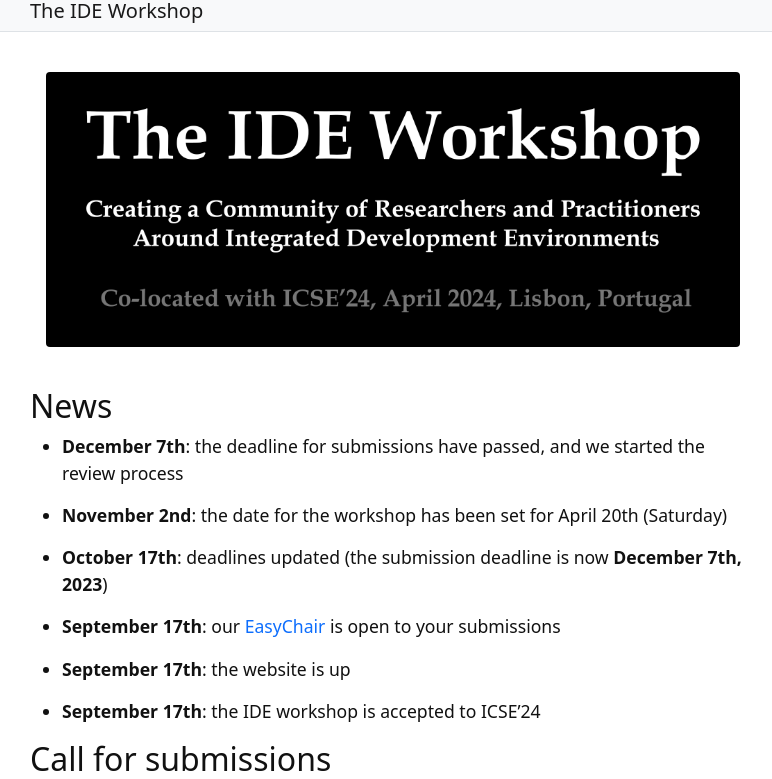
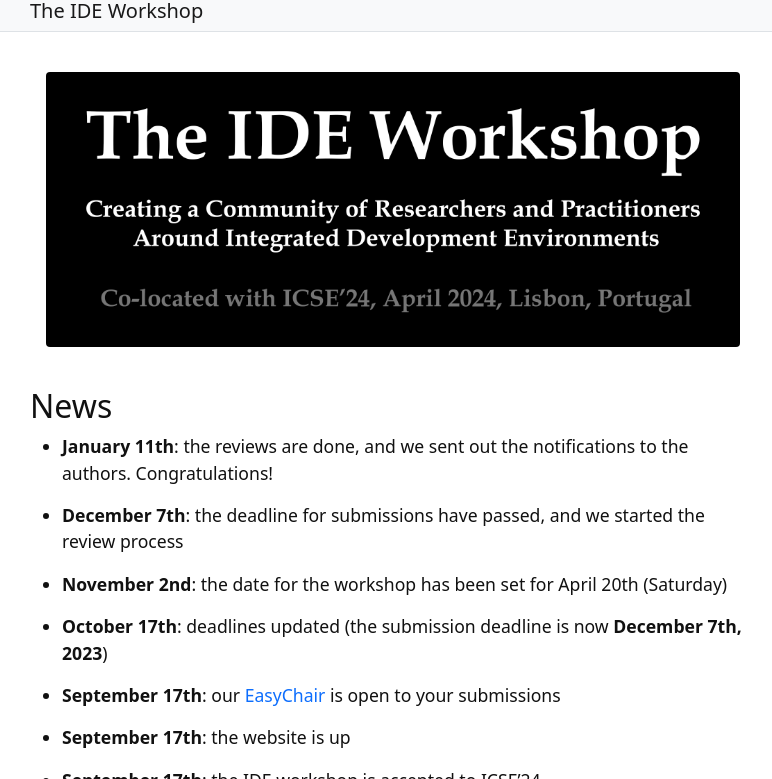
Before and after one commit to ide-workshop/ide-workshop.github.io, a Jekyll site: the page built from index.md, in a window 1280 px wide and 900 px high, cut to the strip 121-900 px from the top of the window. Shown: the whole strip, without its empty margins (247-1019 px from the left). Built offline with Jekyll 4.4.1, drawn with Linux system fonts in a browser that asks for light colours.

Commit message:
Added news

```diff
--- a/index.md
+++ b/index.md
@@ -6,6 +6,8 @@
 {% include figure.html img="title.jpg" alt="title card" width="100%" %}
 
 ## News
+
+* **January 11th**: the reviews are done, and we sent out the notifications to the authors. Congratulations!
 
 * **December 7th**: the deadline for submissions have passed, and we started the review process
 
```
